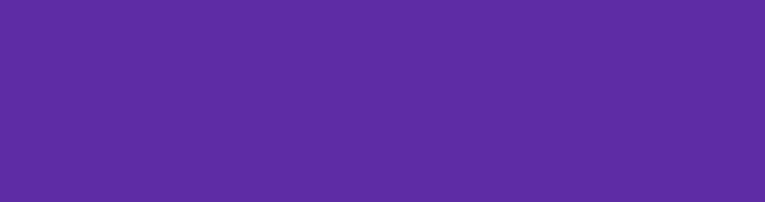
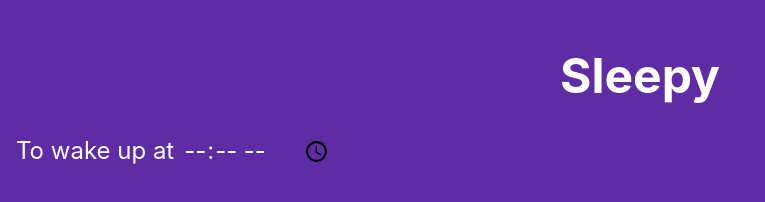
Before and after one commit to Huijari/sleepy, a website: page index.html in a window 1280 px wide. Shown: the whole page, without its empty margins (0-765 px from the left). Drawn offline with nearby package versions, Linux system fonts and the light colour scheme; the site is published under a folder, as on GitHub Pages, so addresses that start at the root find nothing.

Commit message:
Change path to bundle to be relative

```diff
--- a/index.html
+++ b/index.html
@@ -10,6 +10,6 @@
 </head>
 <body class="sans-serif f3 pa3 bg-purple white">
   <main></main>
-  <script src="/build/bundle.js"></script>
+  <script src="./build/bundle.js"></script>
 </body>
 </html>
```
